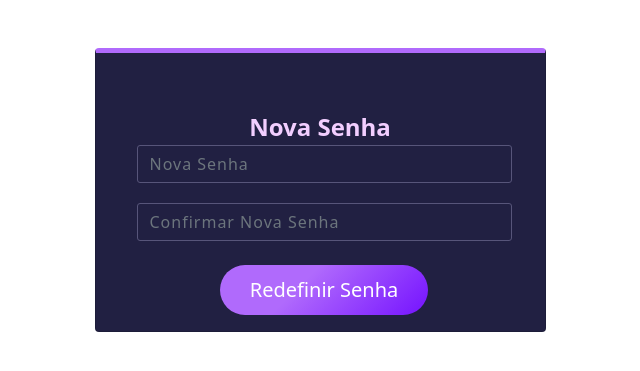
After one commit to JoseBrittoo/plataforma_dj, a Django app: page /reset/1/1 in a window 1280 px wide. The commit adds this page. Shown: the top 371 px of the page, without its empty margins (320-960 px from the left). Run offline with Django 4.2, Linux system fonts and the light colour scheme.

Commit message:
Recuperar senha

```diff
--- /dev/null
+++ b/app_plataforma/static/nova_senha.css
@@ -0,0 +1,51 @@
+/* Estilos para a página de definição de nova senha */
+.card {
+    border-top: 5px solid  rgb(176,106,252);
+    background: #212042;
+    color: #57557A;
+}
+
+.division span {
+    font-weight: 600;
+    font-size: 24px;
+    color: #F2CEFF;
+}
+
+.myform {
+    padding: 0 25px 0 33px;
+}
+
+.form-control {
+    border: 1px solid #57557A;
+    border-radius: 3px;
+    background: #212042;
+    margin-bottom: 20px;
+    letter-spacing: 1px;
+}
+
+.form-control:focus {
+    border: 1px solid #57557A;
+    border-radius: 3px;
+    box-shadow: none;
+    background: #212042;
+    color: #fff;
+    letter-spacing: 1px;
+}
+
+.btn-lilac {
+    background: linear-gradient(135deg, rgba(176,106,252,1) 39%, rgba(116,17,255,1) 101%);
+    border: none;
+    border-radius: 50px;
+    color: #fff;
+    padding: 10px 30px;
+}
+
+.btn-lilac:focus {
+    box-shadow: none;
+    border: none;
+}
+
+.text-center {
+    text-align: center;
+    margin-top: 40px;
+}
--- a/app_plataforma/templates/flogin.html
+++ b/app_plataforma/templates/flogin.html
@@ -40,9 +40,11 @@
                             <input class="btn btn-primary btn-lg" type="submit" value="Entrar">
                         </div>
                         <p class="mb-0 mt-4 text-center">
+                            Esqueceu sua senha? <a href="{% url 'password_reset' %}" class="link">Clique aqui</a> para redefinir.
+                        </p>
+                        <p class="mb-0 mt-4 text-center">
                             Ainda não possui Cadastro? <!-- Deixe este texto como comentário -->
-                            <a href="{% url 'cadusuario' %}" class="link">Inscreva-se!</a>
-                        </p>
+                        <a href="{% url 'cadusuario' %}" class="link">Inscreva-se!</a>
                     </form>
                 </div>
             </div>
--- /dev/null
+++ b/app_plataforma/templates/recuperar_senha/nova_senha.html
@@ -0,0 +1,32 @@
+{% extends 'main.html' %}
+{% load static %}
+
+{% block content %}
+    <link rel="stylesheet" type="text/css" href="{% static 'nova_senha.css' %}">
+    <div class="container">
+        <div class="row d-flex justify-content-center mt-5">
+            <div class="col-12 col-md-8 col-lg-6 col-xl-5">
+                <div class="card py-3 px-2">
+                    <div class="division">
+                        <div class="row">
+                            <div class="col-12 text-center"><span>Nova Senha</span></div>
+                        </div>
+                    </div>
+                    <form class="myform">
+                        <div class="form-group">
+                            <input type="password" class="form-control" name="password" id="password" placeholder="Nova Senha">
+                            <i class="input-icon uil uil-lock-alt"></i>
+                        </div>
+                        <div class="form-group">
+                            <input type="password" class="form-control" name="confirm_password" id="confirm_password" placeholder="Confirmar Nova Senha">
+                            <i class="input-icon uil uil-lock-alt"></i>
+                        </div>
+                        <div class="text-center mt-4">
+                            <input class="btn btn-lilac btn-lg" type="submit" value="Redefinir Senha">
+                        </div>
+                    </form>
+                </div>
+            </div>
+        </div>
+    </div>
+{% endblock %}
--- a/app_plataforma/views.py
+++ b/app_plataforma/views.py
@@ -3,6 +3,7 @@ from django.contrib.auth.models import User
 from django.contrib.auth import authenticate, login, logout
 from .models import Curso, Modulo
 from .forms import CursoForm, ModuloFormSet
+from django.contrib.auth.views import PasswordResetView, PasswordResetDoneView, PasswordResetConfirmView, PasswordResetCompleteView
 
 # Create your views here.
 def home(request):
--- a/plataforma/urls.py
+++ b/plataforma/urls.py
@@ -1,6 +1,7 @@
 
 from django.contrib import admin
 from django.urls import path
+from django.contrib.auth import views as auth_views
 from app_plataforma.views import home, cadusuario, usuario, flogin, dlogin, paginaInicial, logouts, alterarSenha, cadcurso, catalogocurso, detalhescurso
 #from app_plataforma import views
 
@@ -17,4 +18,11 @@ urlpatterns = [
     path('cadcurso/', cadcurso, name = 'cadcurso'),
     path('catalogocurso/', catalogocurso, name='catalogocurso'),
     path('curso/<int:curso_id>/', detalhescurso, name='detalhescurso'),
+
+
+   #para recuperação de senha
+    path('redefinir_senha/', auth_views.PasswordResetView.as_view(template_name="recuperar_senha/recuperar_senha.html"), name="password_reset"),
+    path('redefinicao_enviada/', auth_views.PasswordResetDoneView.as_view(template_name="recuperar_senha/redefinicao_enviada.html"), name="password_reset_done"),
+    path('reset/<uidb64>/<token>', auth_views.PasswordResetConfirmView.as_view(template_name="recuperar_senha/nova_senha.html"), name="password_reset_confirm"),
+    path('redefinicao_comp/', auth_views.PasswordResetCompleteView.as_view(template_name="recuperar_senha/redefinicao_comp.html"), name="password_reset_complete"),
 ]
```
Also changed, not shown: app_plataforma/static/recuperar_senha.css (added, +54 -0 lines), app_plataforma/static/redefinicao_comp.css (added, +31 -0 lines), app_plataforma/static/redefinicao_enviada.css (added, +31 -0 lines), app_plataforma/templates/recuperar_senha/recuperar_senha.html (added, +31 -0 lines), app_plataforma/templates/recuperar_senha/redefinicao_comp.html (added, +23 -0 lines), app_plataforma/templates/recuperar_senha/redefinicao_enviada.html (added, +23 -0 lines), plataforma/settings.py (+9 -0 lines), db.sqlite3.
